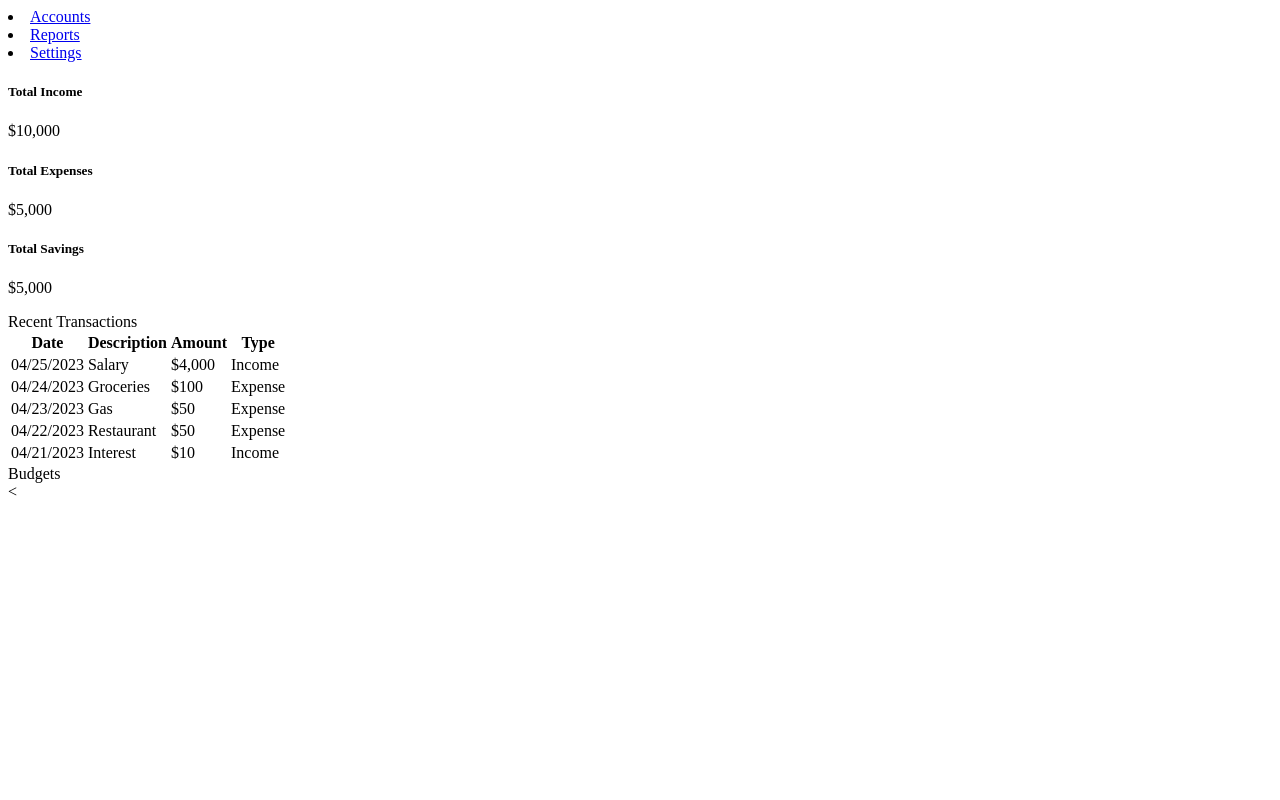
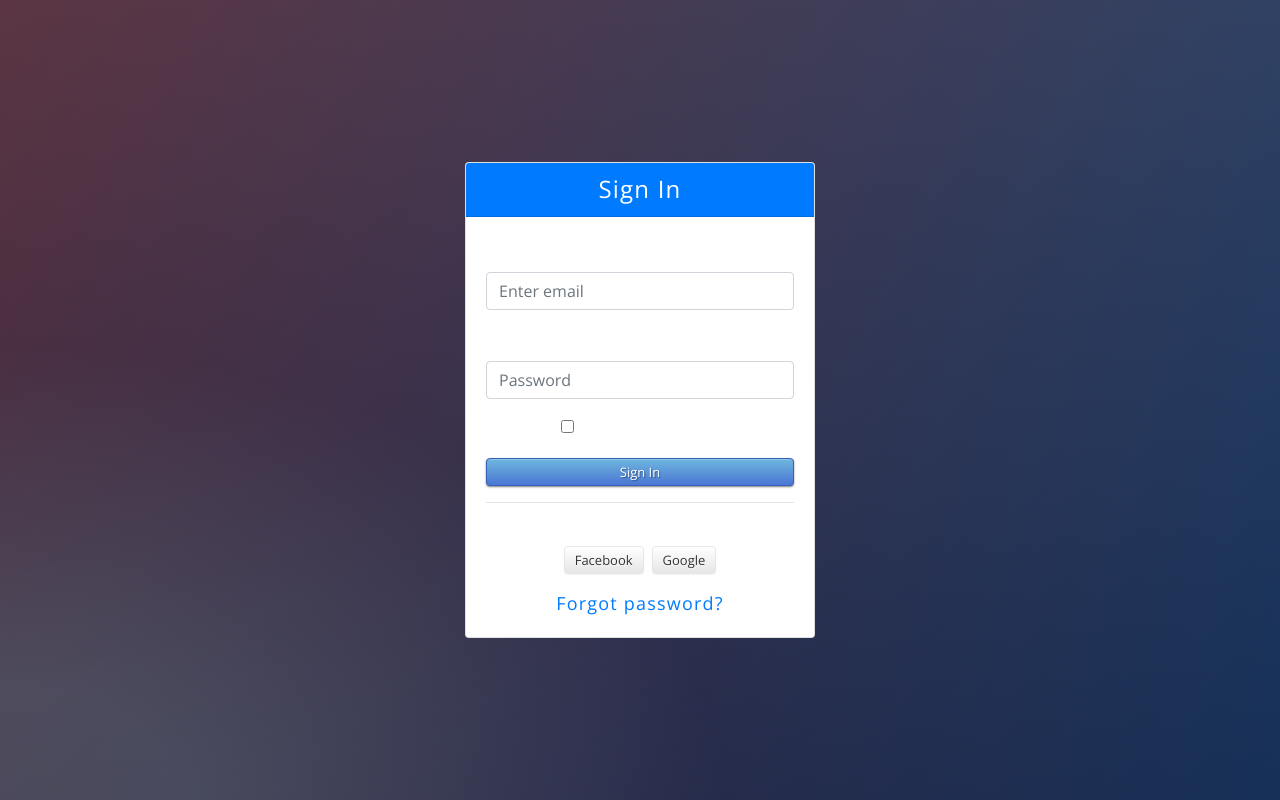
Before and after one commit to manoj-547/fbsfnwfui, a plain HTML site: page index.html in a window 1280 px wide. Drawn offline with nearby package versions, Linux system fonts and the light colour scheme.

Commit message:
Update index.html

```diff
--- a/index.html
+++ b/index.html
@@ -1,107 +1,59 @@
-            <li class="list-group-item">
-              <a href="#">Accounts</a>
-            </li>
-            <li class="list-group-item">
-              <a href="#">Reports</a>
-            </li>
-            <li class="list-group-item">
-              <a href="#">Settings</a>
-            </li>
-          </ul>
+<!DOCTYPE html>
+<html lang="en">
+<head>
+	<meta charset="UTF-8">
+	<meta name="viewport" content="width=device-width, initial-scale=1.0">
+	<meta http-equiv="X-UA-Compatible" content="ie=edge">
+	<title>Login Page</title>
+	<!-- Bootstrap CSS -->
+	<link rel="stylesheet" href="https://stackpath.bootstrapcdn.com/bootstrap/4.3.1/css/bootstrap.min.css"
+		integrity="sha384-ggOyR0iXCbMQv3Xipma34MD+dH/1fQ784/j6cY/iJTQUOhcWr7x9JvoRxT2MZw1T"
+		crossorigin="anonymous">
+	<!-- Custom CSS -->
+	<link rel="stylesheet" href="style.css">
+</head>
+<body>
+	<div class="container">
+		<div class="row justify-content-center align-items-center vh-100">
+			<div class="col-sm-6 col-md-4">
+				<div class="card">
+					<div class="card-header bg-primary text-white">
+						<h4 class="text-center mb-0">Sign In</h4>
 					</div>
+					<div class="card-body">
+						<form>
+							<div class="form-group">
+								<label for="email">Email address</label>
+								<input type="email" class="form-control" id="email" aria-describedby="emailHelp"
+									placeholder="Enter email">
 							</div>
+							<div class="form-group">
+								<label for="password">Password</label>
+								<input type="password" class="form-control" id="password" placeholder="Password">
 							</div>
-
-    <!-- Dashboard -->
-    <div class="col-md-10">
-      <div class="row">
-        <div class="col-md-4">
-          <div class="card bg-primary text-white">
-            <div class="card-body">
-              <h5 class="card-title">Total Income</h5>
-              <p class="card-text">$10,000</p>
+							 <div class="form-group form-check">
+							    <input type="checkbox" class="form-check-input" id="remember">
+							    <label class="form-check-label" for="remember">Remember Me</label>
 							 </div>
+							<button type="submit" class="btn btn-primary btn-block">Sign In</button>
+						</form>
+						<hr>
+						<p class="text-center mb-0">Or sign in with:</p>
+						<div class="d-flex justify-content-center">
+							<button type="button" class="btn btn-outline-primary mr-2"><i class="fab fa-facebook-f"></i> Facebook</button>
+							<button type="button" class="btn btn-outline-danger"><i class="fab fa-google"></i> Google</button>
 						</div>
-        </div>
-        <div class="col-md-4">
-          <div class="card bg-danger text-white">
-            <div class="card-body">
-              <h5 class="card-title">Total Expenses</h5>
-              <p class="card-text">$5,000</p>
-            </div>
-          </div>
-        </div>
-        <div class="col-md-4">
-          <div class="card bg-success text-white">
-            <div class="card-body">
-              <h5 class="card-title">Total Savings</h5>
-              <p class="card-text">$5,000</p>
+						<div class="text-center mt-3">
+							<a href="#">Forgot password?</a>
 						</div>
 					</div>
 				</div>
 			</div>
-
-      <div class="row mt-3">
-        <div class="col-md-12">
-          <div class="card">
-            <div class="card-header bg-primary text-white">
-              Recent Transactions
-            </div>
-            <div class="card-body">
-              <table class="table table-striped">
-                <thead>
-                  <tr>
-                    <th scope="col">Date</th>
-                    <th scope="col">Description</th>
-                    <th scope="col">Amount</th>
-                    <th scope="col">Type</th>
-                  </tr>
-                </thead>
-                <tbody>
-                  <tr>
-                    <td>04/25/2023</td>
-                    <td>Salary</td>
-                    <td>$4,000</td>
-                    <td>Income</td>
-                  </tr>
-                  <tr>
-                    <td>04/24/2023</td>
-                    <td>Groceries</td>
-                    <td>$100</td>
-                    <td>Expense</td>
-                  </tr>
-                  <tr>
-                    <td>04/23/2023</td>
-                    <td>Gas</td>
-                    <td>$50</td>
-                    <td>Expense</td>
-                  </tr>
-                  <tr>
-                    <td>04/22/2023</td>
-                    <td>Restaurant</td>
-                    <td>$50</td>
-                    <td>Expense</td>
-                  </tr>
-                  <tr>
-                    <td>04/21/2023</td>
-                    <td>Interest</td>
-                    <td>$10</td>
-                    <td>Income</td>
-                  </tr>
-                </tbody>
-              </table>
 		</div>
 	</div>
-        </div>
-      </div>
-
-      <div class="row mt-3">
-        <div class="col-md-12">
-          <div class="card">
-            <div class="card-header bg-primary text-white">
-              Budgets
-            </div>
-            <div class="card-body">
-              <table class="table table-striped">
-                <thead>
-                  <
+	<!-- Bootstrap JS -->
+	<script src="https://code.jquery.com/jquery-3.3.1.slim.min.js"
+		integrity="sha384-q8i/X+965DzO0rT7abK41JStQIAqVgRVzpbzo5smXKp4YfRvH+8abtTE1Pi4h1bE"
+		crossorigin="anonymous"></script>
+	<script src="https://cdnjs.cloudflare.com/ajax/libs/popper.js/1.14.7/umd/popper.min.js"
+		integrity="sha384-UO2eT0CpHqdSJQ6hJty5KVphtPhzWj9WO1clHTMGa3JDZwrnQq4sF86dIH
```
Lines whose indentation alone changed are shown as unchanged.
